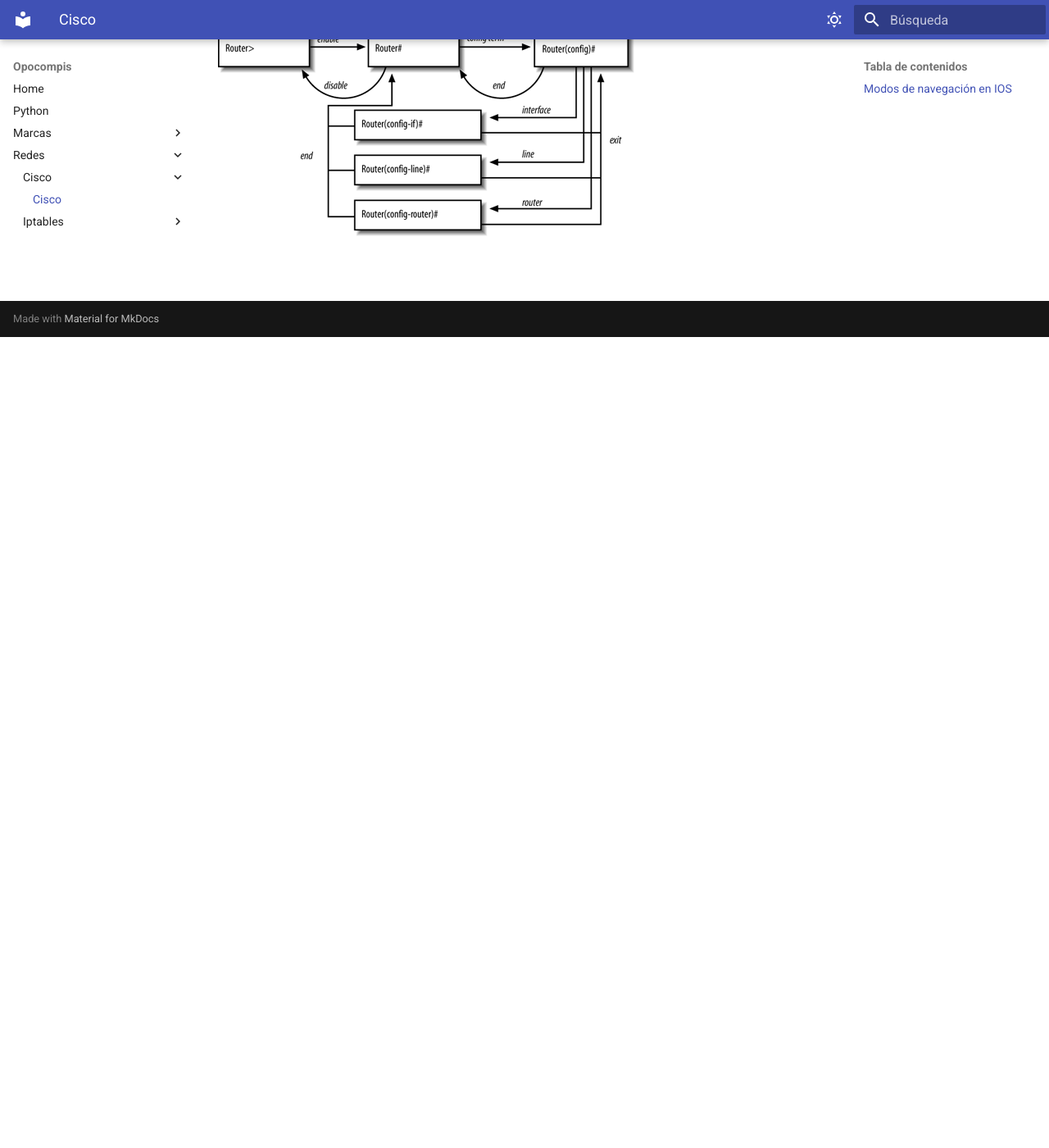
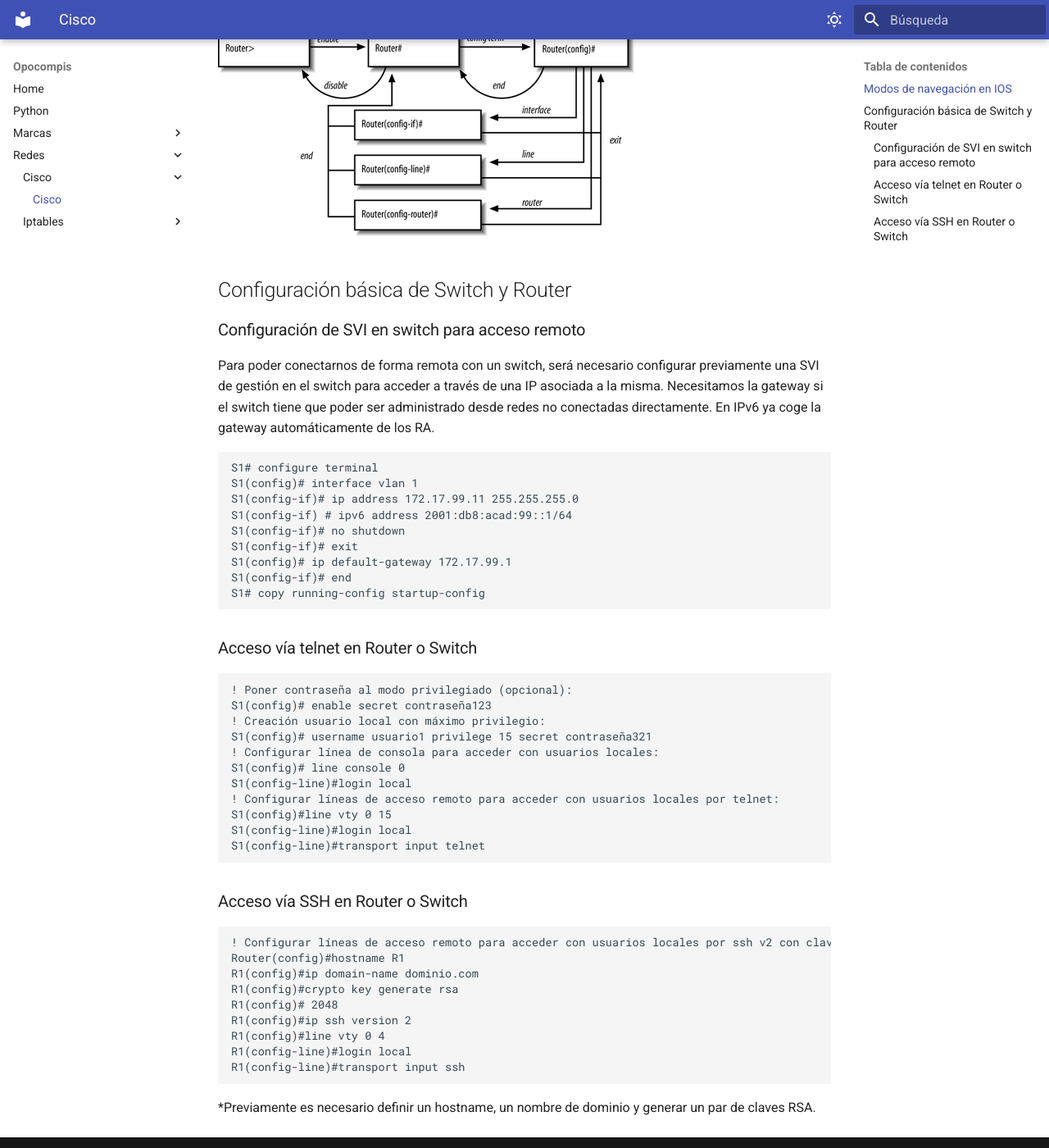
Before and after one commit to Holowachu/opos, an MkDocs documentation site: the page built from docs/Redes/Cisco/Cisco.md, in a window 1280 px wide and 1400 px high, scrolled down 989 px. Shown: the whole window at 82% size. Built offline with MkDocs 1.6.1 and Material for MkDocs 9.7.7, drawn with Linux system fonts in a browser that asks for light colours; some of the changed text lies outside the part shown.

Commit message:
Cisco inicial

````diff
--- a/docs/Redes/Cisco/Cisco.md
+++ b/docs/Redes/Cisco/Cisco.md
@@ -2,13 +2,63 @@
 
 ## Modos de navegación en IOS
 
-* Modo EXEC del usuario --> Modo de trabajo limitado a operaciones básicas.
-* Modo EXEC privilegiado --> Permite la ejecución de todos los comandos de control, así como de comandos de configuración y administración.
-* Modos de configuración:
-	* Global --> Permite la configuración global del router.
-	* Interfaz --> Permite la configuración de las interfaces del router.
-	* Router --> Permite la configuración del enrutado dinámico.
-	* Línea -->  Permite la configuración de las líneas de conexión al router.
+* **Modo EXEC del usuario** --> Modo de trabajo limitado a operaciones básicas.
+* **Modo EXEC privilegiado** --> Permite la ejecución de todos los comandos de control, así como de comandos de configuración y administración.
+* **Modos de configuración**:
+	* *Global* --> Permite la configuración global del router.
+	* *Interfaz* --> Permite la configuración de las interfaces del router.
+	* *Router* --> Permite la configuración del enrutado dinámico.
+	* *Línea* -->  Permite la configuración de las líneas de conexión al router.
 
 ![Modos de navegación](modos_ios.jpeg)
 ![Navegación entre modos](cisco_modes_diagram.png)
+
+## Configuración básica de Switch y Router
+
+### Configuración de SVI en switch para acceso remoto
+
+Para poder conectarnos de forma remota con un switch, será necesario configurar previamente una SVI de gestión en el switch para acceder a través de una IP asociada a la misma. Necesitamos la gateway si el switch tiene que poder ser administrado desde redes no conectadas directamente. En IPv6 ya coge la gateway automáticamente de los RA.
+
+
+``` bnf
+S1# configure terminal
+S1(config)# interface vlan 1
+S1(config-if)# ip address 172.17.99.11 255.255.255.0
+S1(config-if) # ipv6 address 2001:db8:acad:99::1/64
+S1(config-if)# no shutdown
+S1(config-if)# exit
+S1(config)# ip default-gateway 172.17.99.1
+S1(config-if)# end
+S1# copy running-config startup-config
+```
+
+### Acceso vía telnet en Router o Switch
+
+```bnf
+! Poner contraseña al modo privilegiado (opcional):
+S1(config)# enable secret contraseña123
+! Creación usuario local con máximo privilegio:
+S1(config)# username usuario1 privilege 15 secret contraseña321
+! Configurar línea de consola para acceder con usuarios locales:
+S1(config)# line console 0
+S1(config-line)#login local
+! Configurar líneas de acceso remoto para acceder con usuarios locales por telnet:
+S1(config)#line vty 0 15
+S1(config-line)#login local
+S1(config-line)#transport input telnet
+```
+
+### Acceso vía SSH en Router o Switch
+
+```bnf
+! Configurar líneas de acceso remoto para acceder con usuarios locales por ssh v2 con clave de 2048 bits:
+Router(config)#hostname R1
+R1(config)#ip domain-name dominio.com
+R1(config)#crypto key generate rsa
+R1(config)# 2048
+R1(config)#ip ssh version 2
+R1(config)#line vty 0 4
+R1(config-line)#login local
+R1(config-line)#transport input ssh
+```
+*Previamente es necesario definir un hostname, un nombre de dominio y generar un par de claves RSA.
````
